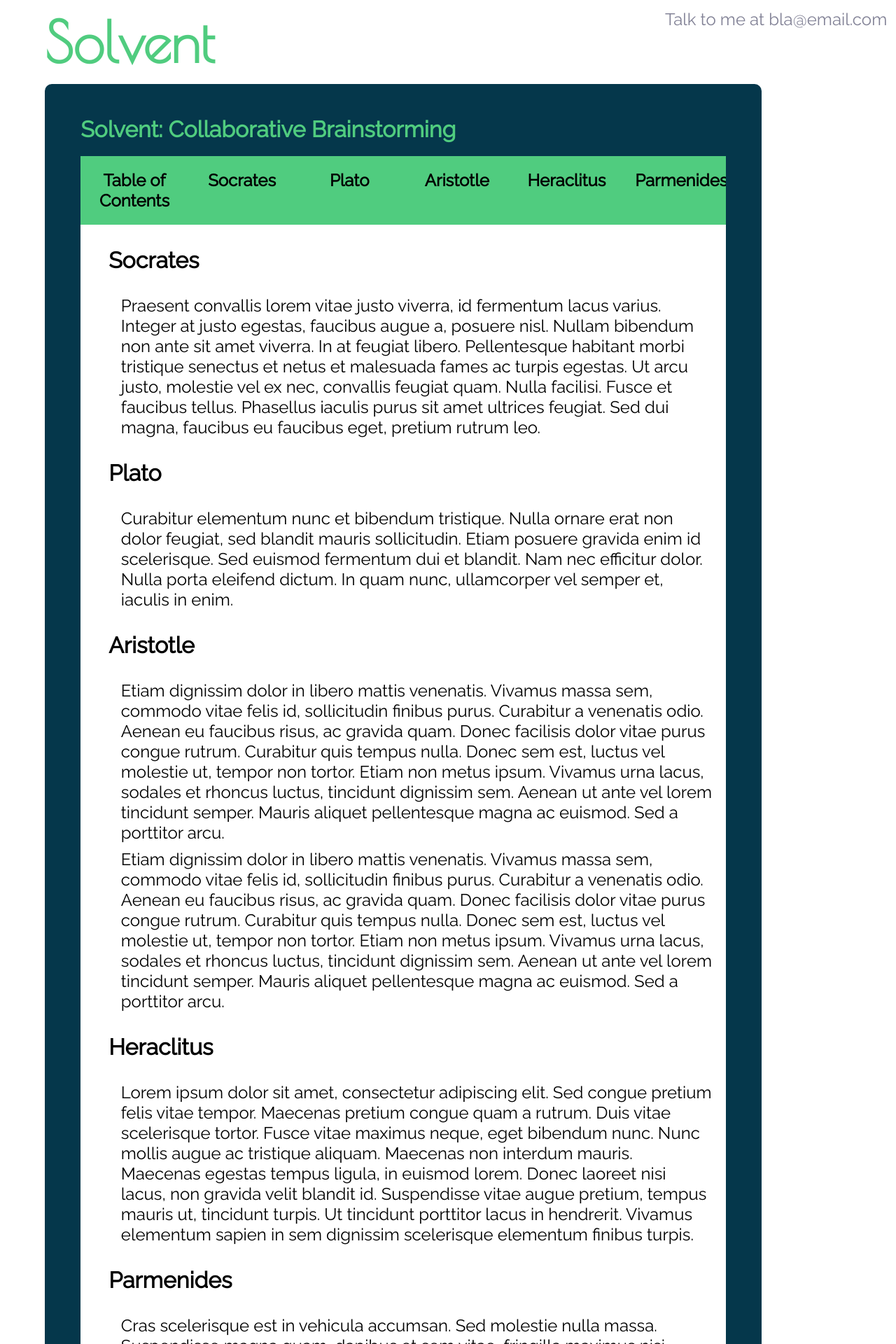
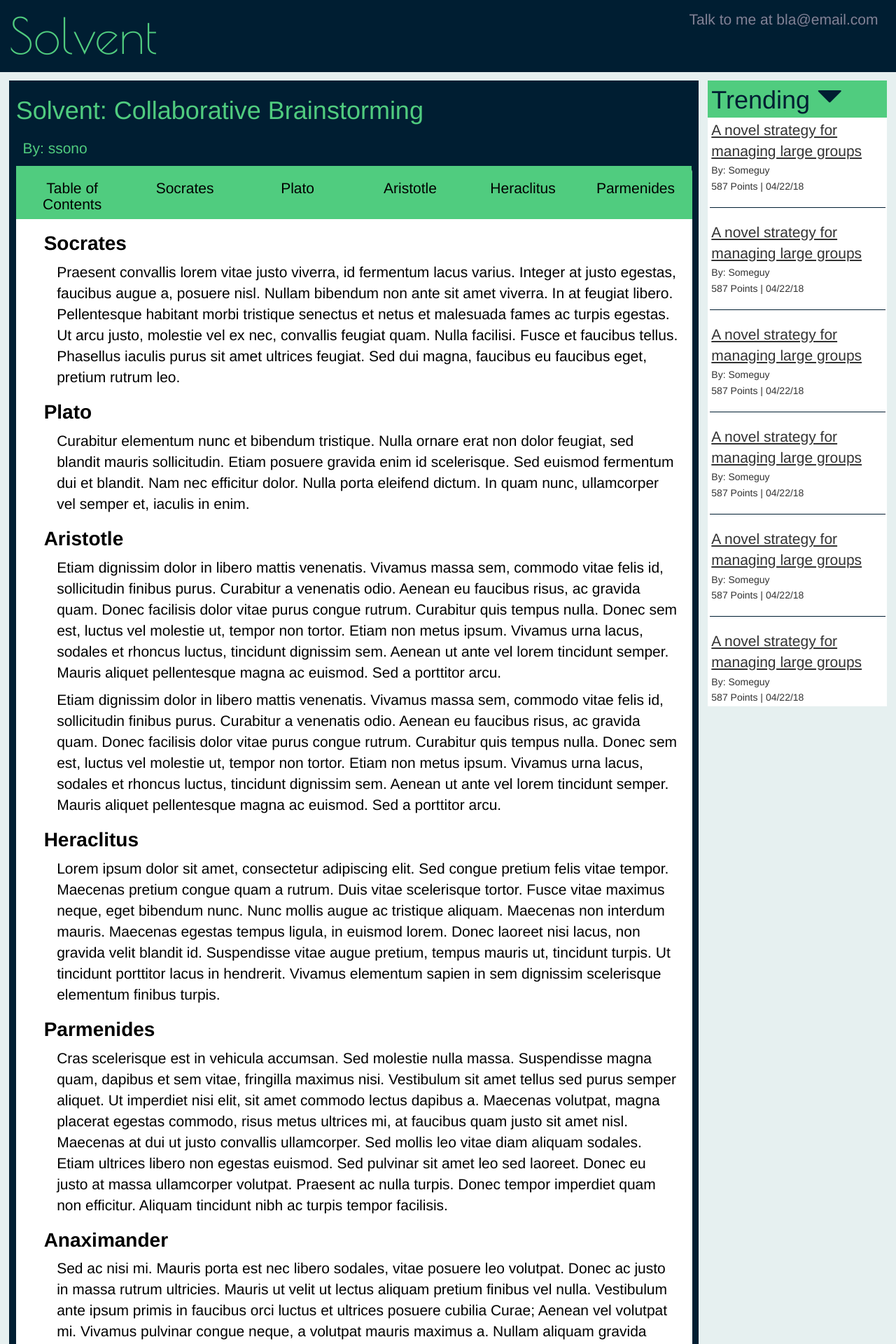
Before and after one commit to ssono/experisol, a Django app: page /solution/ in a window 1280 px wide. Shown: the top 1920 px of the page at 70% size. Run offline with Django 3.2, Linux system fonts and the light colour scheme; data comes from the database, SQL or seed files in the repository; some libraries are stand-ins or nearby versions.

Commit message:
added trending and better layout

```diff
--- a/solution/templates/solve.html
+++ b/solution/templates/solve.html
@@ -5,6 +5,9 @@
   <meta name="viewport" content="width=device-width, initial-scale=1.0">
   <script src="https://ajax.googleapis.com/ajax/libs/jquery/3.2.1/jquery.min.js"></script>
   <link rel="stylesheet" type="text/css" href="/static/css/solve.css"></link>
+  <link rel="stylesheet" href="https://maxcdn.bootstrapcdn.com/bootstrap/3.3.7/css/bootstrap.min.css">
+  <script src="https://ajax.googleapis.com/ajax/libs/jquery/3.2.1/jquery.min.js"></script>
+  <script src="https://maxcdn.bootstrapcdn.com/bootstrap/3.3.7/js/bootstrap.min.js"></script>
   <title>Solvent</title>
 </head>
 <body>
@@ -13,6 +16,7 @@
   </div>
   <div id="frame">
     <h1 id="post-title">Solvent: Collaborative Brainstorming</h1>
+    <p id="post-author">By: ssono</p>
     <div class="post-content">
       <div class="module-bar">
         <ul class="modules">
@@ -30,13 +34,63 @@
           </ul>
       </div>
     </div>
-    <hr id="break">
+    <!--<hr id="break">!-->
+    <div class="post-data">
+      <p>
+        <span class="glyphicon glyphicon-menu-up"></span>
+        1234
+        <span class="glyphicon glyphicon-menu-down"></span>
+        <span class="glyphicon glyphicon-star-empty"></span>
+      </p>
+    </div>
+  </div>
+  <div class="trending">
+    <div class="trend-select">
+      <h1 id="display-title">
+        Trending
+        <span class="glyphicon glyphicon-triangle-bottom"></span>
+      </h1>
+    </div>
+    <p class="subname">A novel strategy for managing large groups<p>
+    <p class="subdata">By: Someguy</p>
+    <p class="subdata">587 Points | 04/22/18</p>
+    <hr>
+
+    <p class="subname">A novel strategy for managing large groups<p>
+    <p class="subdata">By: Someguy</p>
+    <p class="subdata">587 Points | 04/22/18</p>
+    <hr>
+
+    <p class="subname">A novel strategy for managing large groups<p>
+    <p class="subdata">By: Someguy</p>
+    <p class="subdata">587 Points | 04/22/18</p>
+    <hr>
+
+    <p class="subname">A novel strategy for managing large groups<p>
+    <p class="subdata">By: Someguy</p>
+    <p class="subdata">587 Points | 04/22/18</p>
+    <hr>
+
+    <p class="subname">A novel strategy for managing large groups<p>
+    <p class="subdata">By: Someguy</p>
+    <p class="subdata">587 Points | 04/22/18</p>
+    <hr>
+
+    <p class="subname">A novel strategy for managing large groups<p>
+    <p class="subdata">By: Someguy</p>
+    <p class="subdata">587 Points | 04/22/18</p>
+
   </div>
   <div class="comments">
     {% for comment in comments %}
       <div class="comm">
         <p class="comment-text">{{ comment.content }}</p>
-        <p class="comment-points">Points: {{ comment.points }}</p>
+        <p class="comment-points">
+          <span class="glyphicon glyphicon-menu-up"></span>
+          {{ comment.points }}
+          <span class="glyphicon glyphicon-menu-down"></span>
+        </p>
+        <p class="reply">Reply <span class="glyphicon glyphicon-share-alt"></span></p>
       </div>
     {% endfor %}
   </div>
--- a/static/css/solve.css
+++ b/static/css/solve.css
@@ -1,21 +1,27 @@
 body {
   margin: 0%;
-  /* background-color: rgb(5, 55, 75); */
-  background-color: white;
+  background-color: rgb(230,240,240) !important;
   font-family: 'Raleway', sans-serif;
 }
 
+
 p {
-  margin: 1% 2%;
+  margin: 1% 2% !important;
   font-size: 1.5em;
 }
 
-h3 {
-  font-size: 2em;
+hr{
+  border-top: 1px solid rgb(0,30,50) !important;
+  margin: 0% 1%;
+
+}
+
+.glyphicon-star-empty {
+  margin-left: 1%;
 }
 
 .announce-bar{
-
+  background-color: rgb(0,30,50);
 }
 
 #logo{
@@ -23,7 +29,7 @@ h3 {
   text-align: left;
   display: inline-block;
   padding: 0px;
-  margin: 1% 1% 1% 5%;
+  margin: 1% 1% 1% 1%;
   font-size: 5em;
   font-family: 'Poiret One', sans-serif;
 }
@@ -36,23 +42,27 @@ h3 {
 }
 
 #frame{
-  margin: 0% 15% 0% 5%;
-  padding: 2% 0% 0% 0%;
+  margin: 1% 1% 0% 1%;
+  padding: 1% 0% 1% 0%;
   color: rgb(80,204,127);
-  background-color: rgb(5,55,75);
-  border-radius: 10px;
+  background-color: rgb(0,30,50);
+  display: inline-block;
+  width: 77%;
 }
 
 #post-title{
-  margin: 2% 5%;
+  margin: 1% 5% 1% 1%;
+  display: inline-block;
+}
+
+#post-author{
+  margin: 0% 5% 1% 1%;
 }
 
 .post-content {
-  margin: 0% 5% 2% 5%;
+  margin: 0% 1% 2% 1%;
   background-color: white;
   border-radius: 10px;
-
-
 }
 
 .module-bar {
@@ -95,19 +105,65 @@ h3 {
   list-style-type: none;
 }
 
+.sec-title{
+  font-weight: bold;
+  font-size: 2em;
+}
+
 .sect-description {
 }
 
+.post-data{
+  margin: 2% 5%;
+}
+
+.trending{
+  width:20%;
+  margin: 1% 1% 1% 0%;
+  background-color: white;
+  display: inline-block;
+  float:right;
+}
+.trend-select{
+  padding: 1%;
+  background-color: rgb(80, 204, 127);
+}
+#display-title{
+  margin:1%;
+  color: rgb(0,30,50);
+  background-color: rgb(80, 204, 127);
+}
+.subname{
+  font-size: 1.5em;
+  text-decoration: underline;
+  margin:1%;
+}
+
+.subdata{
+  font-size: 1em;
+  margin:1%;
+}
+
 .comments {
-  margin: 1% 22% 1% 10%;
+  margin: 1%;
   background-color: inherit;
   font-size: .75em;
+  width: 77%;
 }
 
 .comm {
-  margin: 1% 2% 1% 0%;
-  background-color: rgb(230, 240, 250);
+  margin: 1% 0% 1% 0%;
+  background-color: white;
   padding: 1%;
   border-left: 7px solid rgb(80, 204, 127);
   font-size: inherit;
 }
+
+.comment-points{
+  display: inline-block;
+}
+
+.reply{
+  display: inline-block;
+  float: right;
+}
```
